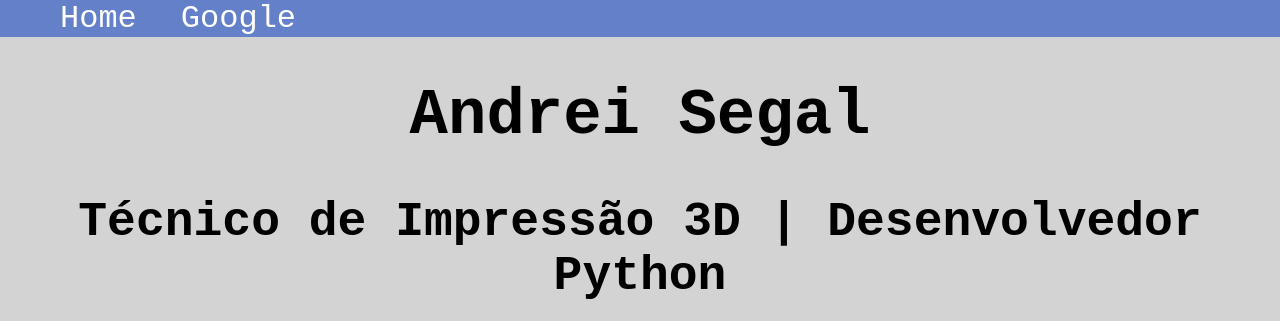
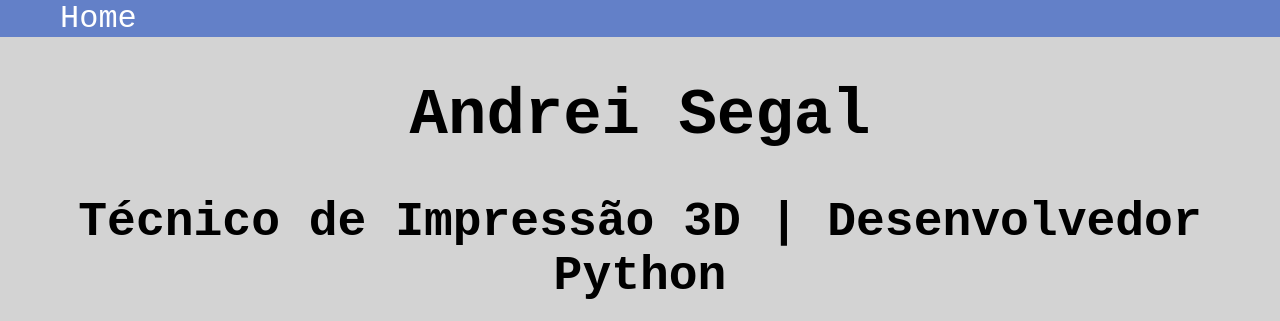
Before and after one commit to Andreisgl/andreisegal.dev.br, a plain HTML site: page index.html in a window 1280 px wide. Shown: the top 321 px of the page. Drawn offline with Linux system fonts and the light colour scheme.

Commit message:
remover google de nav

```diff
--- a/index.html
+++ b/index.html
@@ -10,7 +10,6 @@
             <nav class="nav">
                 <ul>
                     <li><a href="./">Home</a></li>
-                    <li><a href="google.com">Google</a></li>
                 </ul>
             </nav>
         </header>
```
